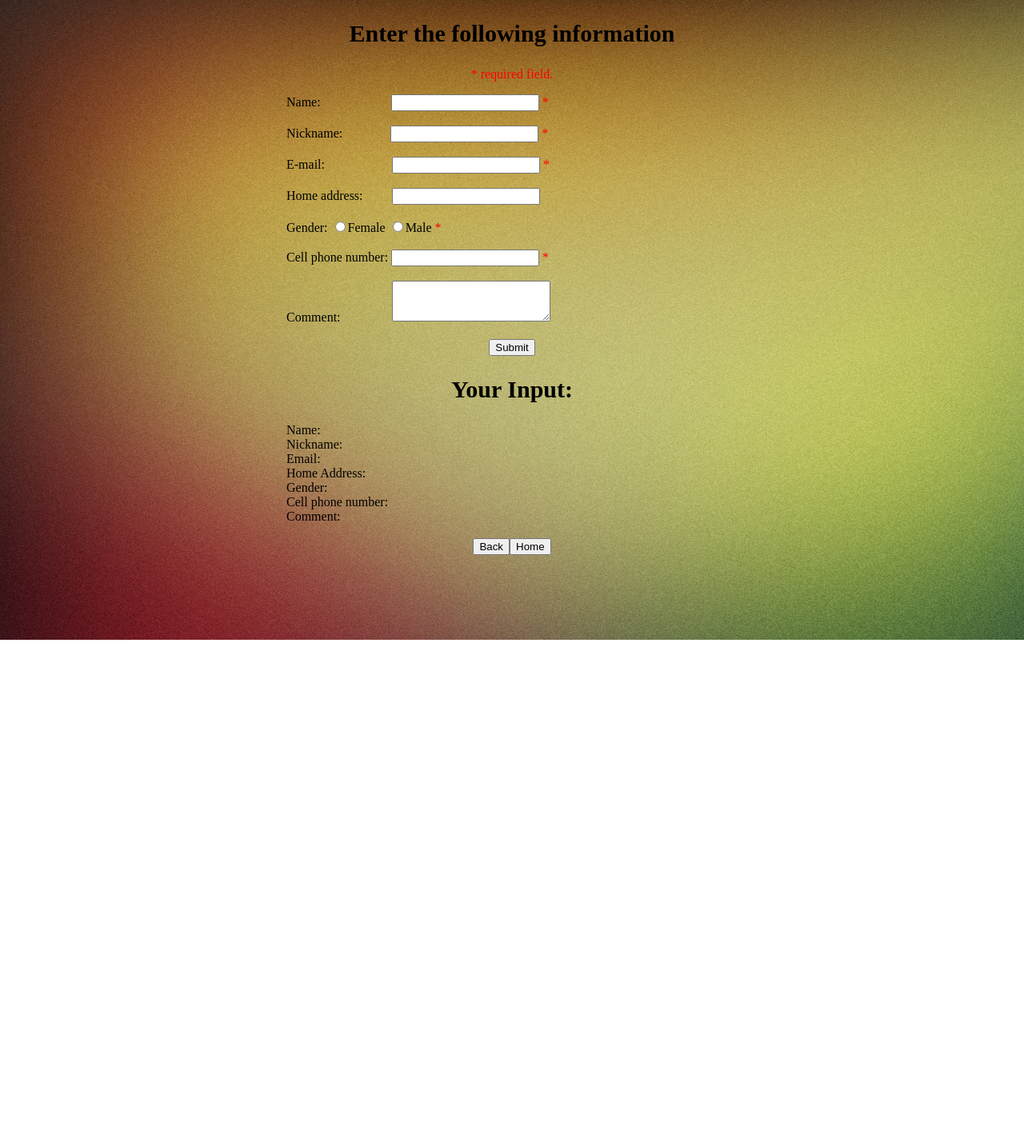
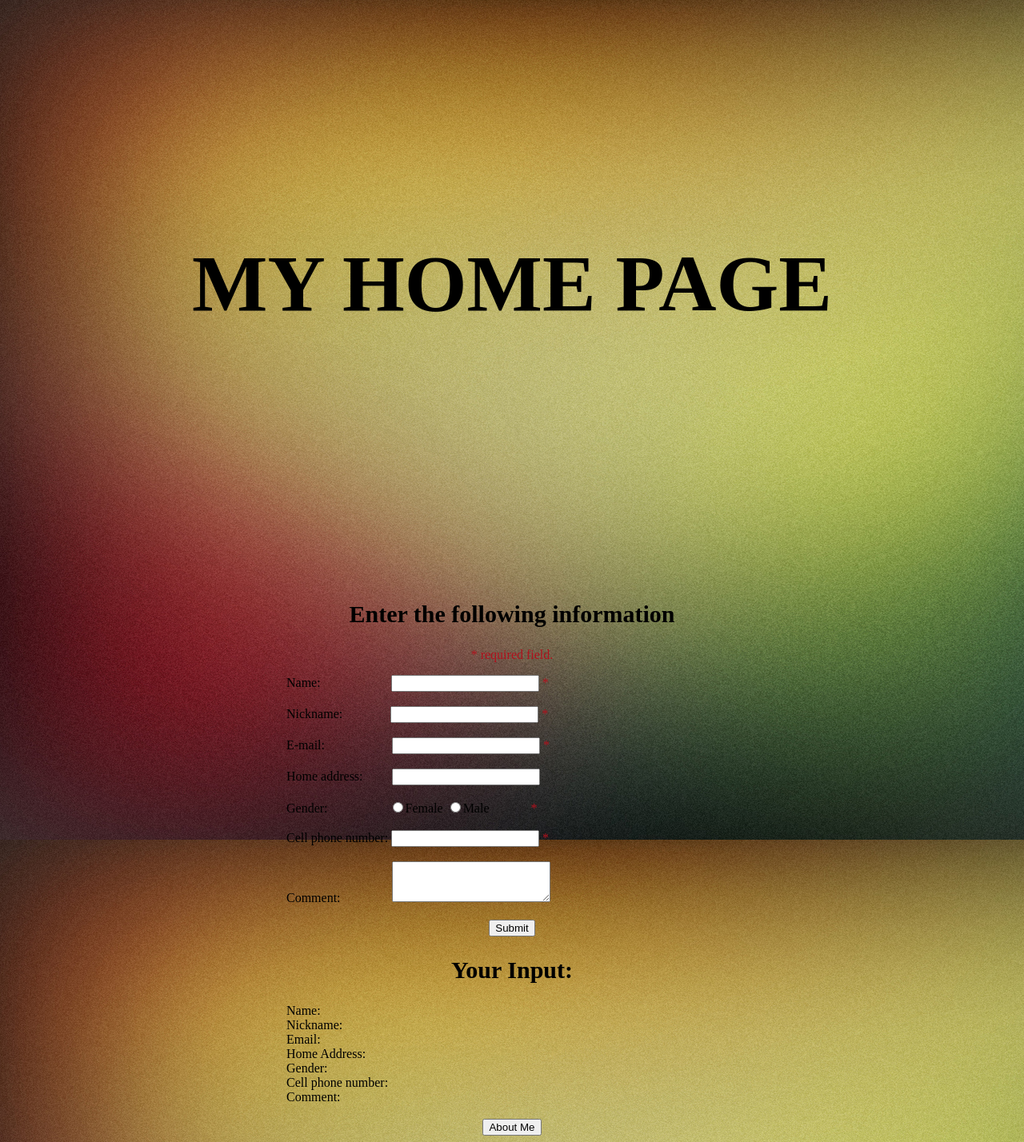
Before and after one commit to wyattzeus/APC_webprog_SS152_test_repo_whholgado, a PHP site: page /webprog8.php in a window 1280 px wide. Shown: the whole page at 80% size. Before the commit the page ends 800 px from the top, so only its background shows below. Run offline with PHP 8.4, Linux system fonts and the light colour scheme.

Commit message:
edited exercise 4

```diff
--- a/exercise4/webprog5.html
+++ b/exercise4/webprog5.html
@@ -31,7 +31,7 @@ td, th {
 </style>
 </head>
 <body>
-<h1 id="pic"><center><img src="webprog pic.jpg" alt="pic" style="width:70px;height:70px;"> My Home Page</a></h1>
+<h1 id="pic"><center><img src="webprog pic.jpg" alt="pic" style="width:70px;height:70px;"> About Me</a></h1>
 <table>
   <tr>
     <th>NAME</th>
@@ -66,7 +66,7 @@ td, th {
   </tr>
 
   <tr>
-    <td> <input type="button" name="b1" value="Next Page" onclick="location.href='webprog6.html'">
+    <td> <input type="button" name="b4" value="Back" onclick="location.href='webprog8.php'"><input type="button" name="b1" value="Next Page" onclick="location.href='webprog6.html'">
 </table>
 
 </body>
--- a/exercise4/webprog6.html
+++ b/exercise4/webprog6.html
@@ -6,7 +6,7 @@
 <body background="webprog bg pic.jpg">
 <font face="Batang" align="center">
 <center>
-<h1><br>My Home Page</h1>
+<h1><br>About Me</h1>
 
 <h2><br>Other interests/hobbies</h2>
 <p id="demo">
@@ -33,6 +33,6 @@
 <button type="button" onclick="document.getElementById('demo4').innerHTML = 'Im a GOD!'">Answer</button>
 </p>
 </font>
-<br><br><br><br><br><input type="button" name="b2" value="Back" onclick="location.href='webprog5.html'"><input type="button" name="b3" value="Next" onclick="location.href='webprog8.php'">
+<br><br><br><br><br><input type="button" name="b2" value="Back" onclick="location.href='webprog5.html'"><input type="button" name="b3" value="Home" onclick="location.href='webprog8.php'">
 </body>
 </html>
--- a/exercise4/webprog8.php
+++ b/exercise4/webprog8.php
@@ -12,12 +12,17 @@ body {
  background-attachment: fixed;
 
  }
+ h1 {
+    color: black;
+	font-family: batang;
+	font-size: 100px;
+}
  h2 {
     color: black;
-	font-family: batang;
+	font-family: batangche;
 	font-size: 30px;
 }
-.error {color: #FF0000;}
+.error {color: #af111c;}
 </style>
 </head>
 <body>
@@ -94,8 +99,8 @@ function test_input($data) {
   return $data;
 }
 ?>
-
-<h2><center>Enter the following information</center></h2>
+<h1><center><br><br>MY HOME PAGE</center></h1>
+<h2><center><br><br><br><br><br><br><br><br>Enter the following information</center></h2>
 <p><center><span class="error">* required field.</span></center></p>
 <div><form method="post" action="<?php echo htmlspecialchars($_SERVER["PHP_SELF"]);?>">
   Name: &nbsp;&nbsp;&nbsp;&nbsp;&nbsp;&nbsp;&nbsp;&nbsp;&nbsp;&nbsp;&nbsp;&nbsp;&nbsp;&nbsp;&nbsp;&nbsp;&nbsp;&nbsp;&nbsp;&nbsp;
@@ -113,10 +118,12 @@ function test_input($data) {
   Home address: &nbsp;&nbsp;&nbsp;&nbsp;&nbsp;&nbsp;&nbsp;
   <input type="text" name="homeaddress" value="<?php echo $homeaddress;?>">
   <br><br>
-  Gender:
+  Gender: &nbsp;&nbsp;&nbsp;&nbsp;&nbsp;&nbsp;&nbsp;&nbsp;&nbsp;&nbsp;&nbsp;&nbsp;
+  &nbsp;&nbsp;&nbsp;&nbsp;
   <input type="radio" name="gender" <?php if (isset($gender) && $gender=="female") echo "checked";?> value="female">Female
   <input type="radio" name="gender" <?php if (isset($gender) && $gender=="male") echo "checked";?> value="male">Male
-  <span class="error">* <?php echo $genderErr;?></span>
+  <span class="error">&nbsp;&nbsp;&nbsp;&nbsp;&nbsp;&nbsp;&nbsp;&nbsp;&nbsp;&nbsp;&nbsp;&nbsp;*
+  <?php echo $genderErr;?></span>
   <br><br>
   Cell phone number: <input type="text" name="cellphonenumber" value="<?php echo $cellphonenumber;?>">
   <span class="error">* <?php echo $cellphonenumberErr;?></span>
@@ -158,7 +165,7 @@ echo "<br><br>";
 
 ?>
 </div>
-<center><input type="button" name="b4" value="Back" onclick="location.href='webprog6.html'"><input type="button" name="b5" value="Home" onclick="location.href='webprog5.html'">
+<center><input type="button" name="b5" value="About Me" onclick="location.href='webprog5.html'">
 </center>
 </body>
 </html>
```
